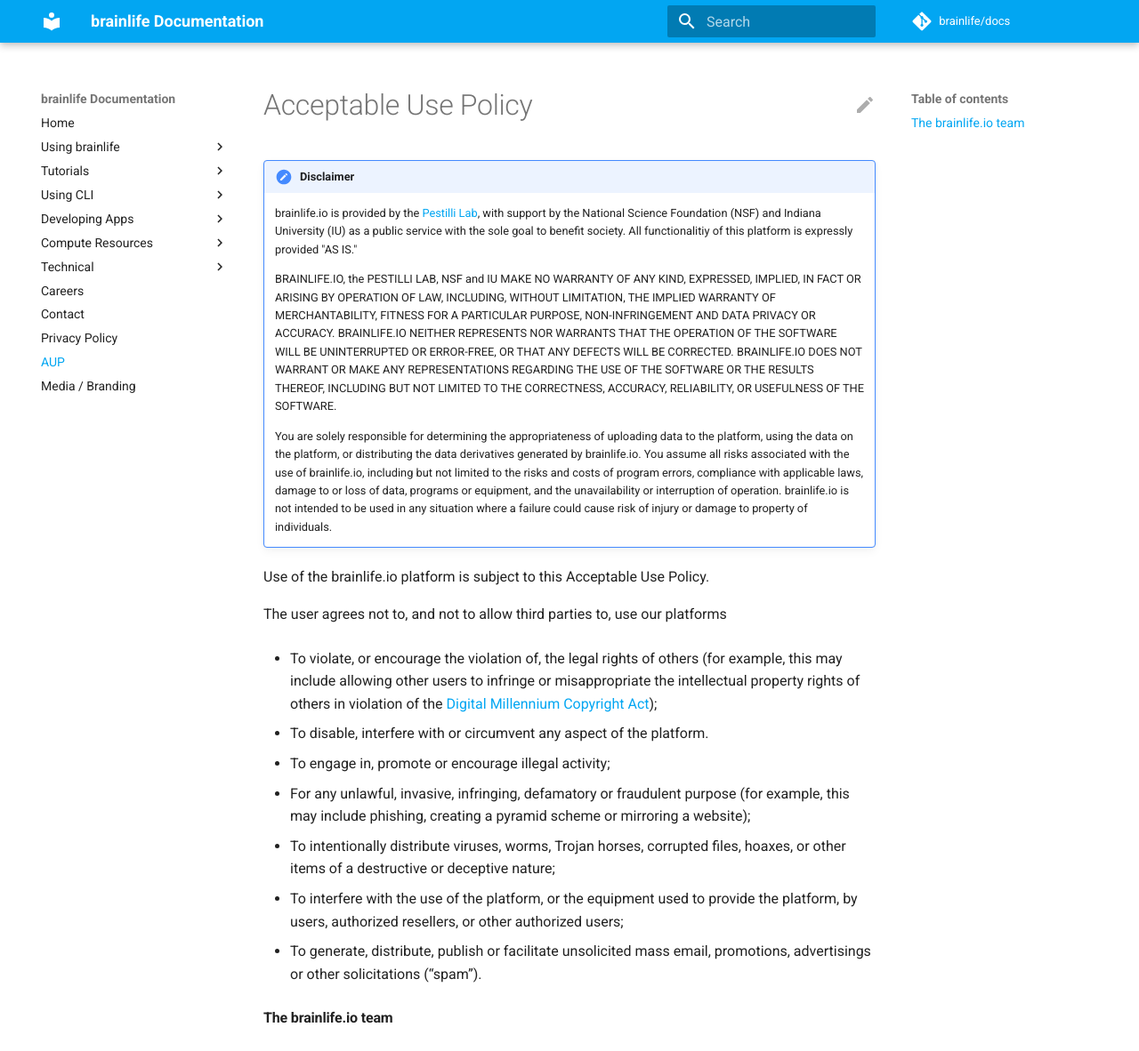
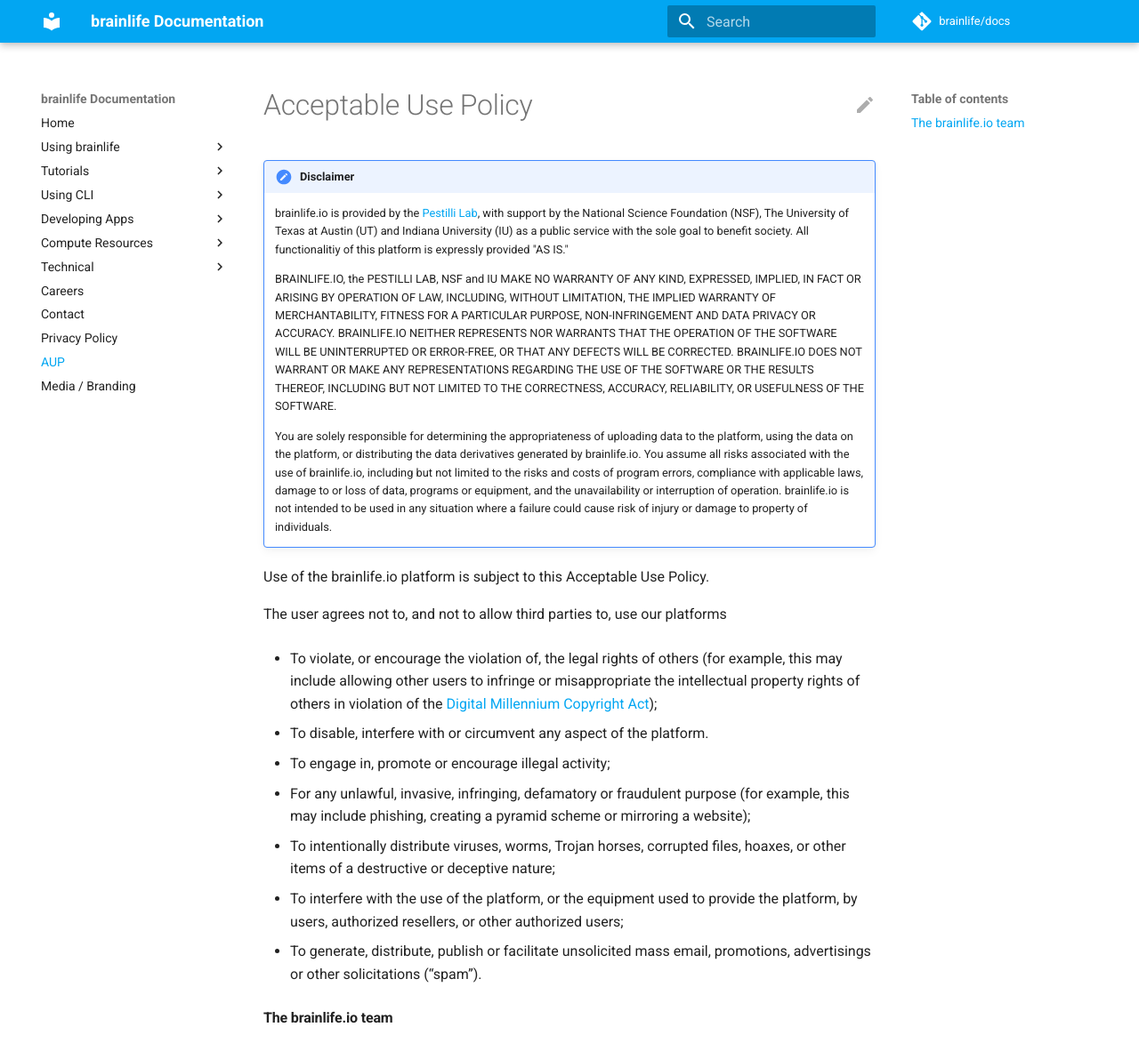
Before and after one commit to brainlife/docs, an MkDocs documentation site: the page built from docs/aup.md, in a window 1280 px wide and 1182 px high. Shown: the whole window at 89% size. Built offline with MkDocs 1.6.1 and Material for MkDocs 9.7.7, drawn with Linux system fonts in a browser that asks for light colours; comment, search, counter and statistics services are not loaded.

Commit message:
Update aup.md

```diff
--- a/docs/aup.md
+++ b/docs/aup.md
@@ -6,7 +6,7 @@
 
 !!! Disclaimer
 
-    brainlife.io is provided by the [Pestilli Lab](https://brainlife.io/plab){target=_blank}, with support by the National Science Foundation (NSF) and Indiana University (IU) as a public service with the sole goal to benefit society. All functionalitiy of this platform is expressly provided "AS IS."
+    brainlife.io is provided by the [Pestilli Lab](https://brainlife.io/plab){target=_blank}, with support by the National Science Foundation (NSF), The University of Texas at Austin (UT) and Indiana University (IU) as a public service with the sole goal to benefit society. All functionalitiy of this platform is expressly provided "AS IS."
 
     BRAINLIFE.IO, the PESTILLI LAB, NSF and IU MAKE NO WARRANTY OF ANY KIND, EXPRESSED, IMPLIED, IN FACT OR ARISING BY OPERATION OF LAW, INCLUDING, WITHOUT LIMITATION, THE IMPLIED WARRANTY OF MERCHANTABILITY, FITNESS FOR A PARTICULAR PURPOSE, NON-INFRINGEMENT AND DATA PRIVACY OR ACCURACY. BRAINLIFE.IO NEITHER REPRESENTS NOR WARRANTS THAT THE OPERATION OF THE SOFTWARE WILL BE UNINTERRUPTED OR ERROR-FREE, OR THAT ANY DEFECTS WILL BE CORRECTED. BRAINLIFE.IO DOES NOT WARRANT OR MAKE ANY REPRESENTATIONS REGARDING THE USE OF THE SOFTWARE OR THE RESULTS THEREOF, INCLUDING BUT NOT LIMITED TO THE CORRECTNESS, ACCURACY, RELIABILITY, OR USEFULNESS OF THE SOFTWARE.
 
```
